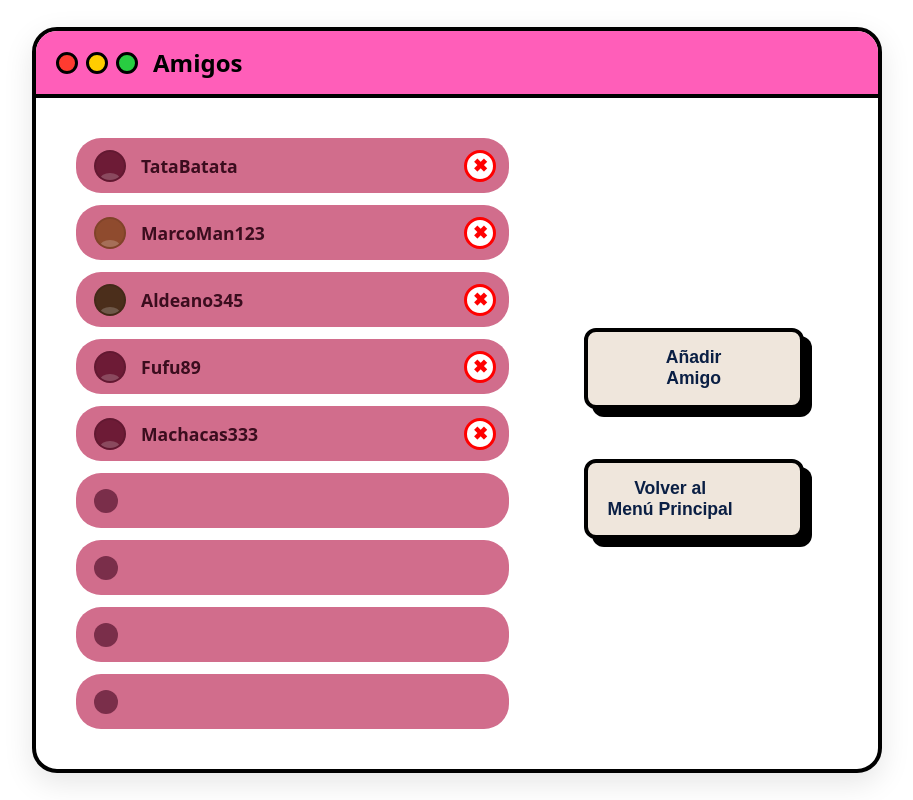
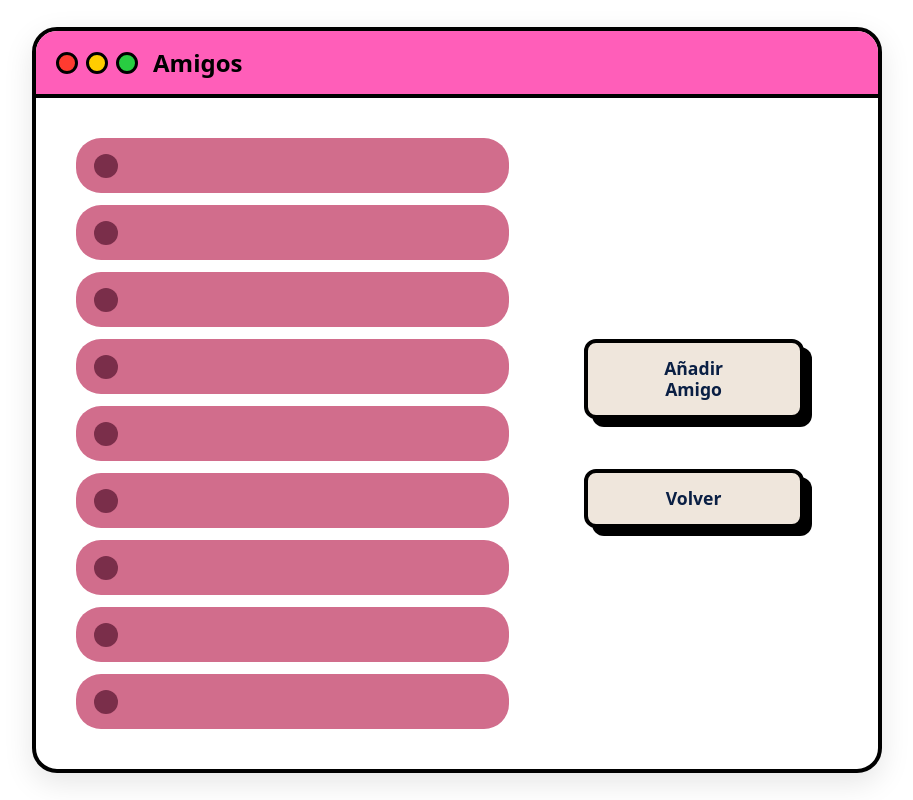
Before and after one commit to X-Liviu/pokedex-ADSI-GILLMT, a Flask app: page /ver_amigos in a window 1280 px wide. Shown: the whole page, without its empty margins (183-1096 px from the left). Run offline with Flask 3, Linux system fonts and the light colour scheme; parts of the project's set-up code (start-up, migrations or seed data) failed here and were passed over.

Commit message:
arreglando alguna cosilla

```diff
--- a/app/controller/ui/verAmigos_controller.py
+++ b/app/controller/ui/verAmigos_controller.py
@@ -7,7 +7,6 @@ def ver_amigos_blueprint(db: Connection):
     bp_vera = Blueprint("ver_amigos", __name__)
 
     @bp_vera.route("/ver_amigos")
-    # 2. CAMBIADO el nombre de la función a 'ver_amigos' para arreglar el enlace del HTML
     def ver_amigos():
         return render_template('ver_amigos.html')
 
--- a/app/templates/ver_amigos.html
+++ b/app/templates/ver_amigos.html
@@ -3,38 +3,29 @@
 <head>
     <meta charset="UTF-8">
     <meta name="viewport" content="width=device-width, initial-scale=1.0">
-    <title>Amigos Interface</title>
+    <title>{{ titulo | default('Amigos Interface') }}</title>
     <style>
-        /* --- ESTILOS GENERALES --- */
+        /* --- ESTILOS GENERALES (IDÉNTICOS AL ORIGINAL) --- */
         * { box-sizing: border-box; margin: 0; padding: 0; }
         body {
             font-family: system-ui, -apple-system, sans-serif;
             background-color: #ffffff;
-            display: flex;
-            justify-content: center;
-            align-items: center;
-            min-height: 100vh;
-            padding: 20px;
-            user-select: none;
+            display: flex; justify-content: center; align-items: center;
+            min-height: 100vh; padding: 20px; user-select: none;
         }
 
         /* Ventana Principal */
         .window {
             width: 100%; max-width: 850px;
-            background-color: white;
-            border: 4px solid #000;
-            border-radius: 25px;
-            overflow: hidden;
-            font-weight: bold;
-            box-shadow: 0 10px 30px rgba(0,0,0,0.1);
+            background-color: white; border: 4px solid #000;
+            border-radius: 25px; overflow: hidden;
+            font-weight: bold; box-shadow: 0 10px 30px rgba(0,0,0,0.1);
         }
 
         /* Cabecera Rosa */
         .window-header {
-            background-color: #ff5eb9;
-            padding: 15px 20px;
-            border-bottom: 4px solid #000;
-            display: flex; align-items: center; gap: 15px;
+            background-color: #ff5eb9; padding: 15px 20px;
+            border-bottom: 4px solid #000; display: flex; align-items: center; gap: 15px;
         }
 
         /* Semáforo */
@@ -45,145 +36,68 @@
         .dot.green { background-color: #28cd41; }
         .window-title { font-size: 1.5rem; color: #000; }
 
-        /* Cuerpo: Aquí se define la estructura Izquierda/Derecha */
+        /* Cuerpo */
         .window-body {
-            display: flex;
-            padding: 40px;
-            gap: 40px;
-            min-height: 500px;
+            display: flex; padding: 40px; gap: 40px; min-height: 500px;
         }
 
-        /* --- COLUMNA IZQUIERDA: LISTA (Ocupa más espacio) --- */
-        .user-list-container {
-            flex: 6; /* 60% del espacio */
-            display: flex;
-            flex-direction: column;
+        /* --- COLUMNA IZQUIERDA --- */
+        .user-list-container { flex: 6; display: flex; flex-direction: column; }
+        .user-list {
+            list-style: none; display: flex; flex-direction: column;
+            gap: 12px; width: 100%;
         }
 
-        .user-list {
-            list-style: none;
-            display: flex;
-            flex-direction: column;
-            gap: 12px;
-            width: 100%;
+        /* Items */
+        .friend-item {
+            background-color: #d16d8c; height: 55px; border-radius: 25px;
+            display: flex; justify-content: space-between; align-items: center;
+            padding: 0 10px 0 15px; color: #3b0d1e; font-size: 1.1rem;
+            border: 3px solid transparent;
+        }
+        .friend-item.empty { background-color: #d16d8c; justify-content: flex-start; }
+        .empty-dot { width: 24px; height: 24px; background-color: #7a2e4a; border-radius: 50%; }
+
+        /* Info Usuario */
+        .user-info-left { display: flex; align-items: center; gap: 15px; }
+        .css-avatar {
+            width: 32px; height: 32px; background-color: #6d1b36;
+            border-radius: 50%; border: 2px solid rgba(0,0,0,0.1);
+            position: relative; overflow: hidden;
+        }
+        .css-avatar::after {
+            content: ''; position: absolute; bottom: -5px; left: 50%;
+            transform: translateX(-50%); width: 20px; height: 12px;
+            background-color: rgba(255,255,255,0.2); border-radius: 50% 50% 0 0;
         }
 
-        /* Estilo del item de amigo */
-        .friend-item {
-            background-color: #d16d8c; /* Rosa oscuro similar a la foto */
-            height: 55px;
-            border-radius: 25px;
-            display: flex;
-            justify-content: space-between;
-            align-items: center;
-            padding: 0 10px 0 15px;
-            color: #3b0d1e;
-            font-size: 1.1rem;
-            border: 3px solid transparent; /* Reserva de espacio para borde */
+        /* Botón Eliminar */
+        .delete-btn {
+            width: 32px; height: 32px; background-color: #fff;
+            border: 3px solid #ff0000; border-radius: 50%;
+            display: flex; justify-content: center; align-items: center;
+            cursor: pointer; text-decoration: none;
+        }
+        .x-mark {
+            color: #ff0000; font-family: sans-serif; font-weight: 900;
+            font-size: 18px; line-height: 1;
         }
 
-        /* Items vacíos (círculos oscuros) */
-        .friend-item.empty {
-            background-color: #d16d8c;
-            justify-content: flex-start;
+        /* --- COLUMNA DERECHA --- */
+        .actions-column {
+            flex: 4; display: flex; flex-direction: column;
+            gap: 50px; justify-content: center; align-items: center;
         }
-        .empty-dot {
-            width: 24px; height: 24px;
-            background-color: #7a2e4a;
-            border-radius: 50%;
+        .retro-btn {
+            background-color: #efe6dc; border: 4px solid #000; border-radius: 12px;
+            padding: 15px 10px; width: 100%; max-width: 220px; font-size: 1.1rem;
+            font-weight: 800; color: #0a1f44; cursor: pointer;
+            box-shadow: 8px 8px 0px #000; text-align: center;
+            line-height: 1.2; position: relative; text-decoration: none; display: block;
         }
+        .retro-btn:active { transform: translate(4px, 4px); box-shadow: 4px 4px 0px #000; }
+        .btn-content { display: flex; justify-content: space-between; align-items: center; padding: 0 10px; }
 
-        /* Información del usuario (Avatar + Nombre) */
-        .user-info-left {
-            display: flex;
-            align-items: center;
-            gap: 15px;
-        }
-
-        /* Avatar CSS (Sin imágenes externas) */
-        .css-avatar {
-            width: 32px; height: 32px;
-            background-color: #6d1b36; /* Color vino oscuro base */
-            border-radius: 50%;
-            border: 2px solid rgba(0,0,0,0.1);
-            position: relative;
-            overflow: hidden;
-        }
-        /* Un pequeño detalle para simular una "cabeza" sin cargar imagen */
-        .css-avatar::after {
-            content: ''; position: absolute;
-            bottom: -5px; left: 50%; transform: translateX(-50%);
-            width: 20px; height: 12px;
-            background-color: rgba(255,255,255,0.2);
-            border-radius: 50% 50% 0 0;
-        }
-
-        /* Botón de Eliminar (X Roja) */
-        .delete-btn {
-            width: 32px; height: 32px;
-            background-color: #fff;
-            border: 3px solid #ff0000;
-            border-radius: 50%;
-            display: flex; justify-content: center; align-items: center;
-            cursor: pointer;
-        }
-        .x-mark {
-            color: #ff0000;
-            font-family: sans-serif;
-            font-weight: 900;
-            font-size: 18px;
-            line-height: 1;
-        }
-
-        /* --- COLUMNA DERECHA: BOTONES (Centrados verticalmente) --- */
-        .actions-column {
-            flex: 4; /* 40% del espacio */
-            display: flex;
-            flex-direction: column;
-            gap: 50px;
-            justify-content: center;
-            align-items: center;
-        }
-
-        /* Estilo Botón Retro */
-        .retro-btn {
-            background-color: #efe6dc; /* Beige */
-            border: 4px solid #000;
-            border-radius: 12px;
-            padding: 15px 10px;
-            width: 100%; max-width: 220px;
-            font-size: 1.1rem;
-            font-weight: 800;
-            color: #0a1f44;
-            cursor: pointer;
-            box-shadow: 8px 8px 0px #000;
-            text-align: center;
-            line-height: 1.2;
-            position: relative;
-        }
-
-        .retro-btn:active {
-            transform: translate(4px, 4px);
-            box-shadow: 4px 4px 0px #000;
-        }
-
-        /* Ajuste para el icono de casa en el botón de volver */
-        .btn-content {
-            display: flex;
-            justify-content: space-between;
-            align-items: center;
-            padding: 0 10px;
-        }
-        .home-icon {
-            font-size: 1.2rem;
-            border: 2px solid #000;
-            border-radius: 50%;
-            width: 24px; height: 24px;
-            display: flex; justify-content: center; align-items: center;
-            background: transparent;
-        }
-
-        /* Responsive */
         @media (max-width: 768px) {
             .window-body { flex-direction: column; padding: 20px; }
             .user-list-container, .actions-column { width: 100%; }
@@ -199,65 +113,45 @@
                 <div class="dot yellow"></div>
                 <div class="dot green"></div>
             </div>
-            <div class="window-title">Amigos</div>
+            <div class="window-title">{{ titulo | default('Amigos') }}</div>
         </div>
 
         <div class="window-body">
 
             <div class="user-list-container">
                 <ul class="user-list">
+                    {% for amigo in amigos %}
                     <li class="friend-item">
                         <div class="user-info-left">
-                            <div class="css-avatar"></div>
-                            <span>TataBatata</span>
+                            <div class="css-avatar" style="{% if amigo.color %}background-color: {{ amigo.color }};{% endif %}"></div>
+                            <span>{{ amigo.nombre }}</span>
                         </div>
-                        <div class="delete-btn"><span class="x-mark">✖</span></div>
+
+                        <a href="{{ url_for('eliminar_amigo', id=amigo.id) if eliminar_amigo else '#' }}" class="delete-btn">
+                            <span class="x-mark">✖</span>
+                        </a>
                     </li>
-                    <li class="friend-item">
-                        <div class="user-info-left">
-                            <div class="css-avatar" style="background-color: #8f4b2e;"></div> <span>MarcoMan123</span>
-                        </div>
-                        <div class="delete-btn"><span class="x-mark">✖</span></div>
-                    </li>
-                    <li class="friend-item">
-                        <div class="user-info-left">
-                            <div class="css-avatar" style="background-color: #4b2e1b;"></div>
-                            <span>Aldeano345</span>
-                        </div>
-                        <div class="delete-btn"><span class="x-mark">✖</span></div>
-                    </li>
-                    <li class="friend-item">
-                        <div class="user-info-left">
-                            <div class="css-avatar"></div>
-                            <span>Fufu89</span>
-                        </div>
-                        <div class="delete-btn"><span class="x-mark">✖</span></div>
-                    </li>
-                    <li class="friend-item">
-                        <div class="user-info-left">
-                            <div class="css-avatar"></div>
-                            <span>Machacas333</span>
-                        </div>
-                        <div class="delete-btn"><span class="x-mark">✖</span></div>
-                    </li>
+                    {% endfor %}
 
-                    <li class="friend-item empty"><div class="empty-dot"></div></li>
-                    <li class="friend-item empty"><div class="empty-dot"></div></li>
-                    <li class="friend-item empty"><div class="empty-dot"></div></li>
-                    <li class="friend-item empty"><div class="empty-dot"></div></li>
+                    {# Definimos el total de slots deseados (ej. 9 filas) #}
+                    {% set total_slots = 9 %}
+                    {% set espacios_vacios = total_slots - amigos|length %}
+
+                    {% if espacios_vacios > 0 %}
+                        {% for i in range(espacios_vacios) %}
+                        <li class="friend-item empty"><div class="empty-dot"></div></li>
+                        {% endfor %}
+                    {% endif %}
                 </ul>
             </div>
 
             <div class="actions-column">
-                <button class="retro-btn">
+                <a href="{{ url_for('aniadir_amigo.aniadir_amigo') if nuevo_amigo else '#' }}" class="retro-btn">
                     Añadir<br>Amigo
-                </button>
+                </a>
 
-                <button class="retro-btn">
-                    <div class="btn-content">
-                        Volver al<br>Menú Principal
-                    </div>
-                </button>
+                <a href="/" class="retro-btn">Volver</a>
+                </a>
             </div>
         </div>
     </div>
```
